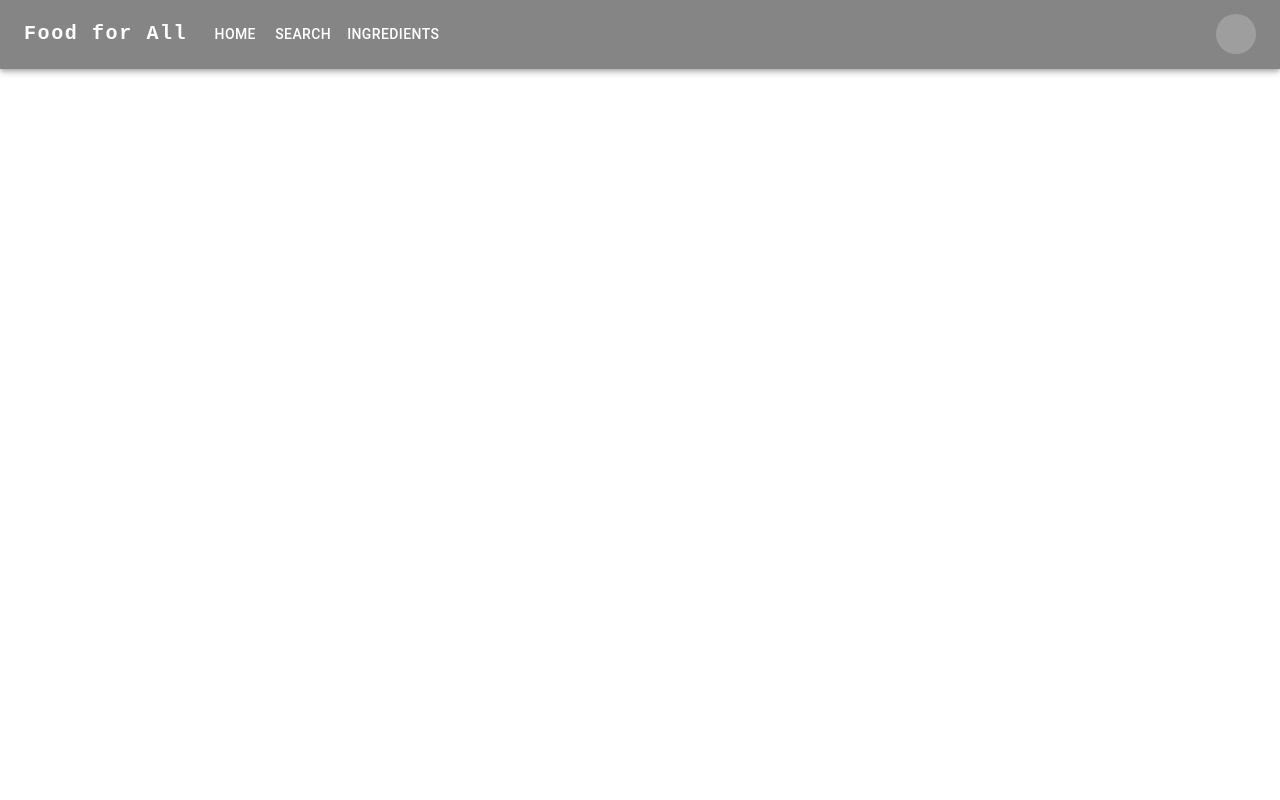
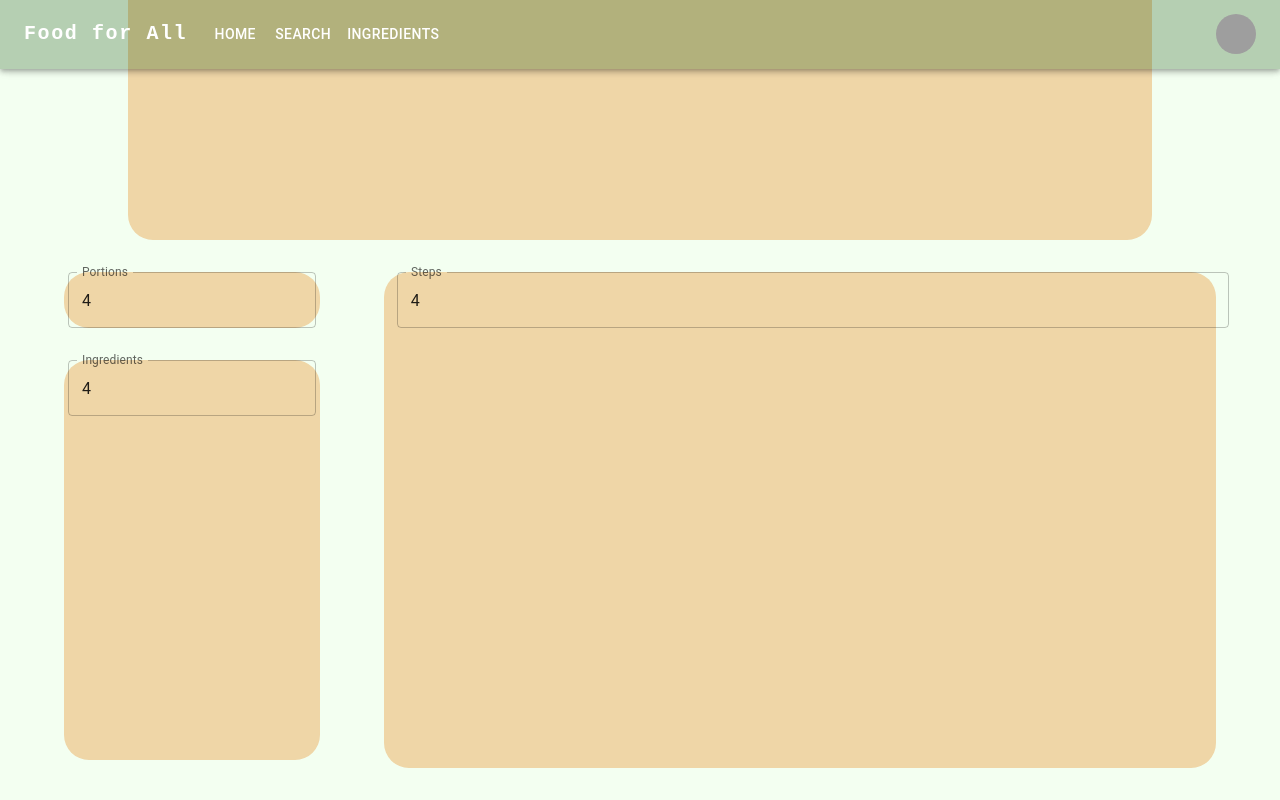
Before and after one commit to JAlbertPC/all-for-foods, a React (Create React App) app: page /Recipe in a window 1280 px wide. Built offline with nearby package versions, Linux system fonts and the light colour scheme; grey boxes are pictures that could not be loaded.

Commit message:
UI changes

```diff
--- a/src/App.jsx
+++ b/src/App.jsx
@@ -2,6 +2,7 @@ import './App.css';
 import Navbar from './infrastructure/UI/globalComponents/Navbar';
 import Home from './infrastructure/UI/home/Home';
 import Search from "./infrastructure/UI/search/Search";
+import Recipe from './infrastructure/UI/recipe/Recipe';
 import { BrowserRouter, Routes, Route, Navigate} from "react-router-dom";
 
 
@@ -15,6 +16,7 @@ function App() {
           <Route path='/' element={<Navigate to="/Home"/>} />
           <Route path='/Home' element={<Home />} />
           <Route path='/Search' element={<Search />} />
+          <Route path='/Recipe' element={<Recipe />} />
           {/* <Route path='/Ingredients' element={<Ingredients />}/> */}
         </Routes>
       </BrowserRouter>
--- a/src/infrastructure/UI/CSS/Home.style.css
+++ b/src/infrastructure/UI/CSS/Home.style.css
@@ -1,3 +1,6 @@
+html{
+    background-color: #F3FFF1;
+}
 .banners{
     display: flex;
     height: 75vh;
@@ -7,6 +10,10 @@
 }
 
 .bottom-section-spacing{
-    margin-top: 10vh;
+    margin-top: 5vh;
 
 }
+
+.css-ub5cbl-MuiButtonBase-root-MuiButton-root{
+    color: #362e2e;
+}
--- a/src/infrastructure/UI/CSS/Navbar.css
+++ b/src/infrastructure/UI/CSS/Navbar.css
@@ -0,0 +1,3 @@
+.css-11b3ww9-MuiPaper-root-MuiAppBar-root{
+    background-color: #14520b46!important;
+}
--- /dev/null
+++ b/src/infrastructure/UI/CSS/Recipe.style.css
@@ -0,0 +1,57 @@
+.recipe {
+    display: flex;
+    flex-direction: column;
+    flex-wrap: nowrap;
+    justify-content: flex-start;
+    align-items: center;
+    align-content: stretch;
+}
+
+.parts{
+    align-self: baseline;
+    display: flex !important;
+}
+
+.left{
+    margin: 4vh 5vw;
+}
+
+.right{
+    margin: 4vh 5vw 0 0;;
+}
+
+.css-1rcma2b {
+    border-radius: 0 0 25px 25px;
+    background-color: #EFD6A7 !important;
+}
+
+.css-1sp6rtk {
+    align-self: baseline;
+    border-radius: 25px;
+    background-color: #EFD6A7 !important;
+}
+
+.css-mntqo9 {
+    align-self: baseline;
+    margin: 4vh 0 0 0;
+    width: 20vw;
+    height: 50vh;
+    border-radius: 25px;
+    background-color: #EFD6A7 !important;
+}
+
+.css-adsvjz{
+    align-self: baseline;
+    border-radius: 25px;
+    height: 62vh;
+    background-color: #EFD6A7 !important;
+}
+
+.css-1d3z3hw-MuiOutlinedInput-notchedOutline {
+    border-style: none !important;
+}
+
+.css-1sumxir-MuiFormLabel-root-MuiInputLabel-root{
+    color: #383333 !important;
+    left: auto !important;
+}
--- a/src/infrastructure/UI/CSS/RecipeCard.css
+++ b/src/infrastructure/UI/CSS/RecipeCard.css
@@ -6,10 +6,6 @@
 
 .button-show-me{
     background-color: #efd6a7;
-}
-
-.css-11b3ww9-MuiPaper-root-MuiAppBar-root{
-    background-color: #0000007a!important;
 }
 
 .top-spacing-section{
--- a/src/infrastructure/UI/globalComponents/Navbar.jsx
+++ b/src/infrastructure/UI/globalComponents/Navbar.jsx
@@ -1,6 +1,6 @@
 import React, {useState} from "react";
 import { AppBar, Container, Toolbar, Typography, Box, IconButton, Menu, MenuItem, Tooltip, Avatar, Button } from '@mui/material';
-import '../CSS/RecipeCard.css';
+import '../CSS/Navbar.css';
 
 
 const pages = ['Home', 'Search', 'Ingredients'];
--- /dev/null
+++ b/src/infrastructure/UI/recipe/Recipe.jsx
@@ -0,0 +1,49 @@
+import React from "react";
+import { Box, TextField } from "@mui/material";
+import '../CSS/Recipe.style.css';
+
+
+const portions = 4
+
+function Recipe() {
+    return (
+        <div className="recipe">
+            <Box sx={{
+                width: '80vw',
+                height: '30vh',
+            }}>
+            </Box>
+            <div className="parts">
+                <div className="left">
+                    <Box label="Portions" sx={{
+                        width: '20vw',
+                        height: '7vh',
+                    }}><TextField label="Portions"
+                        defaultValue={portions}
+                        InputProps={{
+                            readOnly: true,
+                        }}
+                        /></Box>
+                    <Box label="Ingredients" sx={{ backgroundColor: '#9f9f9f' }}>
+                        <TextField label="Ingredients"
+                            defaultValue={portions}
+                            InputProps={{
+                                readOnly: true,
+                            }}
+                        /></Box>
+                </div>
+                <div className="right">
+                    <Box label="Steps" sx={{
+                        width: '65vw',
+                    }}><TextField label="Steps" fullWidth="true" sx={{marginLeft:'1vw'}}
+                        defaultValue={portions}
+                        InputProps={{
+                            readOnly: true,
+                        }}
+                        /></Box>
+                </div>
+            </div>
+        </div >
+    )
+}
+export default Recipe;
--- a/src/infrastructure/UI/search/component/Searchbar.jsx
+++ b/src/infrastructure/UI/search/component/Searchbar.jsx
@@ -16,15 +16,15 @@ export default function Searchbar() {
             options={Ingredients}
             getOptionLabel={(option) => option.Name}
             renderInput={(params) => (
-                    <TextField {...params} label="Search" placeholder="Search"
-                        InputProps={{
+                <TextField {...params} label="Search" placeholder="Search"
+                    InputProps={{
                         ...params.InputProps,
                         startAdornment: (<InputAdornment position="start"> <SearchIcon />
-                        </InputAdornment>)}} />
+                        </InputAdornment>)
+                    }} />
             )}
             sx={{ width: '25vw' }}
         >
-            <SearchIcon />
         </Autocomplete>
 
 
```
